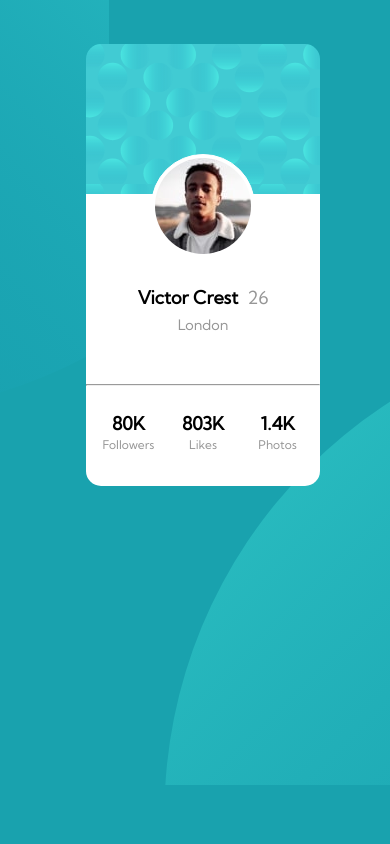
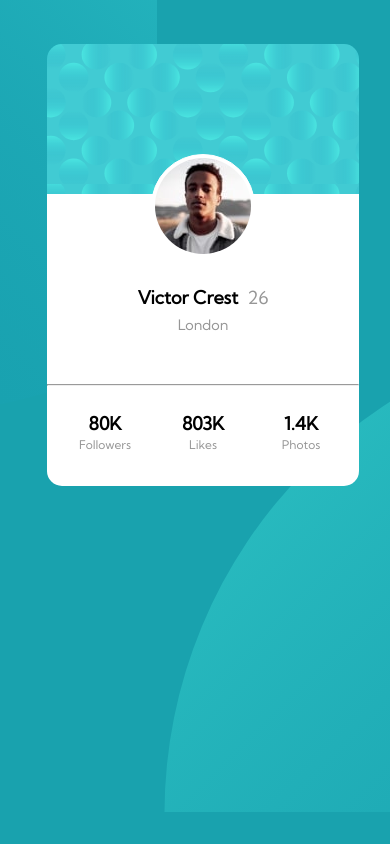
Before and after one commit to dukeval/FrontEndMentor-ProfileCard, a plain HTML site: page index.html in a window 390 px wide. Drawn offline with Linux system fonts and the light colour scheme.

Commit message:
Made changes to make it more responsive.

```diff
--- a/css/styles.css
+++ b/css/styles.css
@@ -199,19 +199,19 @@ hr {
 
 @media only screen and (min-width: 240px) and (max-width: 766px) {
   .topPattern {
-    left: -40rem;
+    left: -37rem;
     width: 190%;
   }
 
   .container {
     margin: 0 auto;
-    width: 60%;
+    width: 80%;
   }
 
   .bottomPattern {
     top: 63%;
     left: 40%;
     width: 60%;
-    height: 102%;
+    height: 108%;
   }
 }
```
